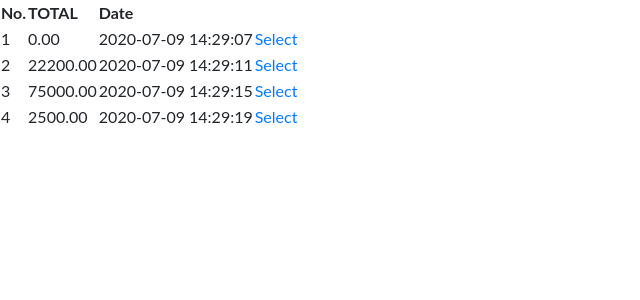
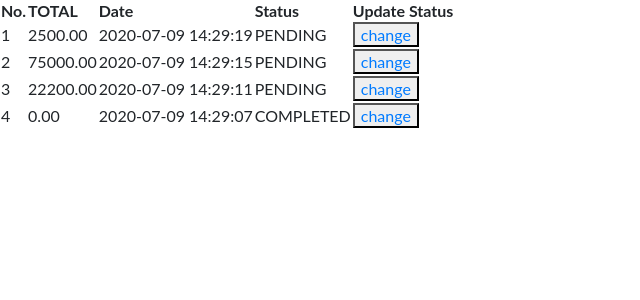
Before and after one commit to akshay2739/Aatmnirbhar-A-team, a PHP site: page /manageSales.php in a window 1280 px wide. Shown: the part 56-356 px from the top of the page, without its empty margins (0-640 px from the left). Run offline with PHP 8.4, Linux system fonts and the light colour scheme; a user stored in the database is signed in; data comes from the database, SQL or seed files in the repository.

Commit message:
statusUpdateDone

```diff
--- a/manageSales.php
+++ b/manageSales.php
@@ -2,6 +2,18 @@
 
     require_once('include/database.php');
     include('include/sessionCheck.php');
+
+?>
+
+
+<?php
+
+
+    if(isset($_SESSION['id'])){
+        echo '<script>alert("Status Updated");</script>';
+
+        unset($_SESSION['id']);
+    }
 
 ?>
 
@@ -21,10 +33,12 @@
             <th>No.</th>
             <th>TOTAL</th>
             <th>Date</th>
+            <th>Status</th>
+            <th>Update Status</th>
         </tr>
         <?php
             $index=0;
-            $sql1="select * from sales order by date";
+            $sql1="select * from sales order by id desc";
             $result1=$conn->query($sql1);
             while($r=$result1->fetch_assoc()){
                 $index=$index+1;
@@ -33,7 +47,8 @@
                     <td><?php echo $index; ?></td>
                     <td><?php echo $r['price']; ?></td>
                     <td><?php echo $r['date']; ?></td>
-                    <td><a href='show_order.php ? id=<?php echo $r['id']; ?>'>Select </a></td>
+                    <td><?php echo $r['status']; ?></td>
+                    <td><button><a href='update_status.php ? id=<?php echo $r['id']; ?>'>change </a></button></td>
 
                 </tr>
 
```
Also changed, not shown: include/updateStatus.php (added, +11 -0 lines), update_status.php (added, +26 -0 lines).
